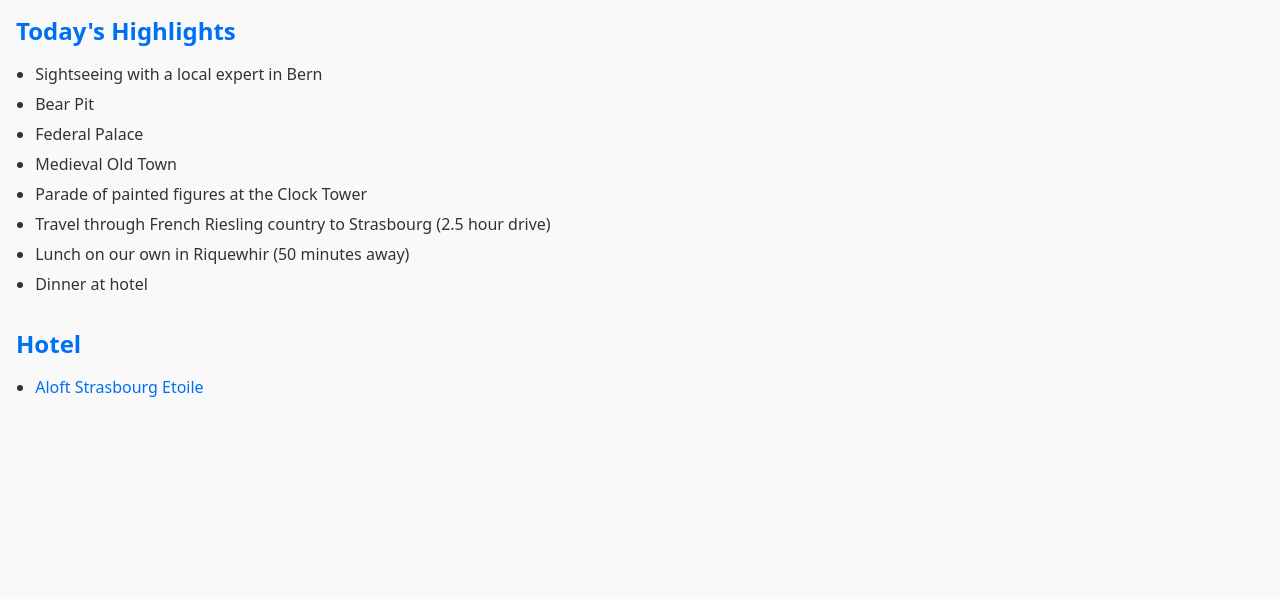
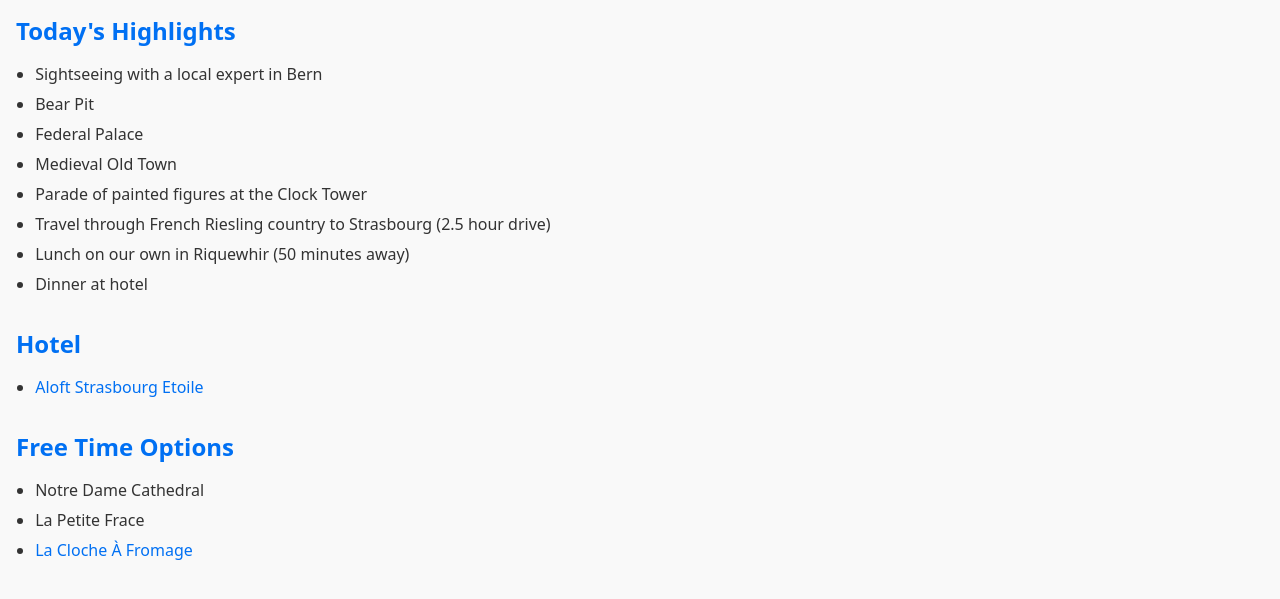
Before and after one commit to Schlabach/eurwen, a plain HTML site: page days/jul06.html in a window 1280 px wide. Shown: the part 269-868 px from the top of the page. Before the commit the page ends 800 px from the top, so only its background shows below. Drawn offline with Linux system fonts and the light colour scheme.

Commit message:
Update jul06.html

```diff
--- a/days/jul06.html
+++ b/days/jul06.html
@@ -45,15 +45,14 @@
       </ul>
     </section>
     <section class="section">
-      <!-- <h2>Free Time Options</h2>
+      <h2>Free Time Options</h2>
         <ul>
-            <li><a href="https://www.jungfrau.ch/en-gb/grindelwaldfirst/first-mountain-cart/" target="_blank">Mountain Carting</a> - Grindelwald</li>
-            <li><a href="https://www.jungfrau.ch/en-gb/jungfraujoch-top-of-europe/" target="_blank">Jungfraujoch</a></li>
-            <li><a href="https://jungfrauregion.swiss/en/destination/about-the-region/e-bike.html"
-            target="_blank">E-Bike Rental</a></li>
+            <li>Notre Dame Cathedral</li>
+            <li>La Petite Frace</li>
+            <li><a href="https://maps.app.goo.gl/3R1dUvhu1Wc5kEB58?g_st=ipc">La Cloche À Fromage</a></li>
         </ul>
 
-    </section> -->
+    </section>
 
     <section class="embedded-media">
       <!-- Add Instagram or TikTok embeds here if desired -->
```
